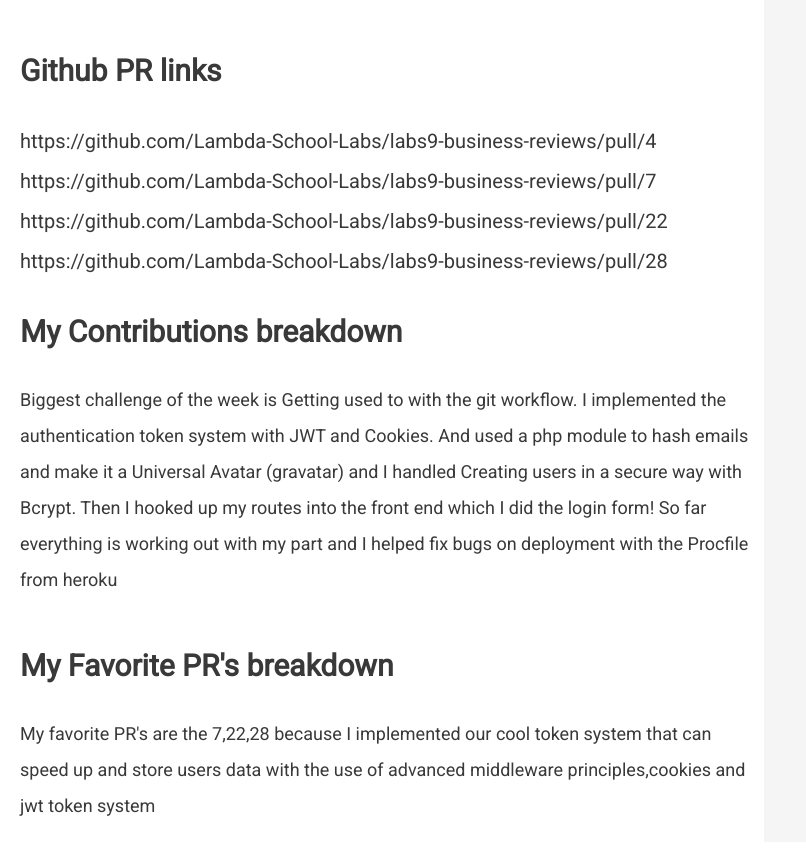
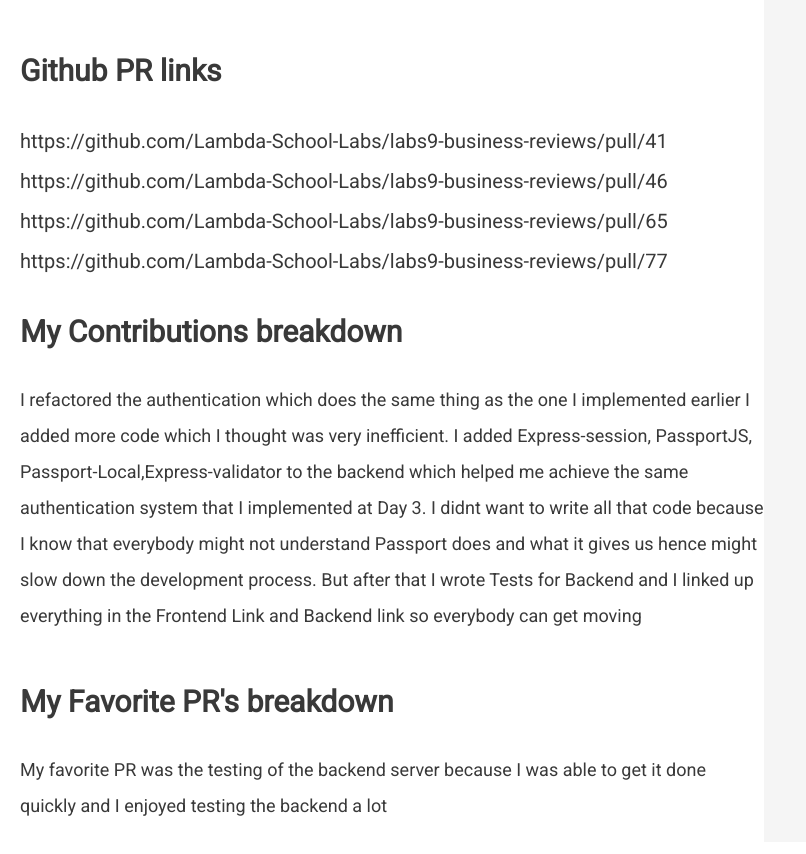
Before and after one commit to CarloC24/Carlo-blog, a Next.js app: page /weekly in a window 1280 px wide. Shown: the part 1548-2402 px from the top of the page, without its empty margins (0-806 px from the left). Built offline with nearby package versions, Linux system fonts and the light colour scheme; a web font is replaced by a local one.

Commit message:
refactoring styles

```diff
--- a/Weekly.json
+++ b/Weekly.json
@@ -43,19 +43,19 @@
     ],
     "PRS": [
       {
-        "prLink": "https://github.com/Lambda-School-Labs/labs9-business-reviews/pull/4"
+        "prLink": "https://github.com/Lambda-School-Labs/labs9-business-reviews/pull/41"
       },
       {
-        "prLink": "https://github.com/Lambda-School-Labs/labs9-business-reviews/pull/7"
+        "prLink": "https://github.com/Lambda-School-Labs/labs9-business-reviews/pull/46"
       },
       {
-        "prLink": "https://github.com/Lambda-School-Labs/labs9-business-reviews/pull/22"
+        "prLink": "https://github.com/Lambda-School-Labs/labs9-business-reviews/pull/65"
       },
       {
-        "prLink": "https://github.com/Lambda-School-Labs/labs9-business-reviews/pull/28"
+        "prLink": "https://github.com/Lambda-School-Labs/labs9-business-reviews/pull/77"
       }
     ],
-    "weekly_journal": "Biggest challenge of the week is Getting used to with the git workflow. I implemented the authentication token system with JWT and Cookies. And used a php module to hash emails and make it a Universal Avatar (gravatar) and I handled Creating users in a secure way with Bcrypt. Then I hooked up my routes into the front end which I did the login form! So far everything is working out with my part and I helped fix bugs on deployment with the Procfile from heroku ",
-    "favorite_pr": "My favorite PR's are the 7,22,28 because I implemented our cool token system that can speed up and store users data with the use of advanced middleware principles,cookies and jwt token system"
+    "weekly_journal": "I refactored the authentication which does the same thing as the one I implemented earlier I added more code which I thought was very inefficient. I added Express-session, PassportJS, Passport-Local,Express-validator to the backend which helped me achieve the same authentication system that I implemented at Day 3. I didnt want to write all that code because I know that everybody might not understand Passport does and what it gives us hence might slow down the development process. But after that I wrote Tests for Backend and I linked up everything in the Frontend Link and Backend link so everybody can get moving ",
+    "favorite_pr": "My favorite PR was the testing of the backend server because I was able to get it done quickly and I enjoyed testing the backend a lot"
   }
 ]
--- a/components/LinkHeader.js
+++ b/components/LinkHeader.js
@@ -23,8 +23,18 @@ export default class LinkHeader extends Component {
         <Link href="/weekly">
           <a>Weekly</a>
         </Link>
-          <a href="https://bonafind.netlify.com">Frontend</a>
-          <a href="https://bonafind.herokuapp.com">Backend</a>
+        <a target="_blank" href="https://bonafind.netlify.com">
+          Frontend
+        </a>
+        <a target="_blank" href="https://bonafind.herokuapp.com">
+          Backend
+        </a>
+        <a
+          target="_blank"
+          href="https://www.youtube.com/watch?v=S8zx4r_JqcY&feature=youtu.be"
+        >
+          Whiteboard 1
+        </a>
       </StyledLinkHeader>
     );
   }
--- a/pages/index.js
+++ b/pages/index.js
@@ -31,9 +31,9 @@ class Homepage extends React.Component {
   render() {
     return (
       <HomeDiv>
-        {Journal.map(item => {
+        {Journal.map((item, i) => {
           return (
-            <StyledJournalEntry>
+            <StyledJournalEntry key={i}>
               <h1> Days {item.Day}</h1>
               <p> I contributed on {item.Contributions}</p>
               <p>I achieved that by {item.Description}</p>
--- a/pages/weekly.js
+++ b/pages/weekly.js
@@ -80,7 +80,6 @@ const WeeklyDiv = styled.div`
 `;
 
 export default class Weekly extends Component {
-  componentDidMount() {}
   render() {
     return (
       <HomeDiv>
@@ -106,34 +105,35 @@ export default class Weekly extends Component {
           </table>
         </TableContainer>
         <div>
-          {weekly.map(week => {
+          {weekly.map((week, i) => {
+            console.log();
             return (
-              <WeeklyDiv>
+              <WeeklyDiv key={i}>
                 <div className="weekly__container">
                   <h1>Week {week.week}</h1>
                 </div>
                 <div className="weekly__tickets">
                   <h1>
                     Tickets Pulled :{' '}
-                    {week.trello_card.map(card => {
+                    {week.trello_card.map((card, i) => {
                       return (
-                        <div>
+                        <div key={i}>
                           <a href={card.card}>{card.card}</a>
                         </div>
                       );
                     })}
                   </h1>
                   <ul>
-                    {week.tickets.map(ticket => {
-                      return <li>{ticket.ticket}</li>;
+                    {week.tickets.map((ticket, i) => {
+                      return <li key={i}>{ticket.ticket}</li>;
                     })}
                   </ul>
                 </div>
                 <div className="weekly__PRS">
                   <h1>Github PR links</h1>
-                  {week.PRS.map(PR => {
+                  {week.PRS.map((PR, i) => {
                     return (
-                      <div>
+                      <div key={i}>
                         <a href={PR.prLink}>{PR.prLink}</a>
                       </div>
                     );
```
Also changed, not shown: Journals.json (+15 -0 lines).
